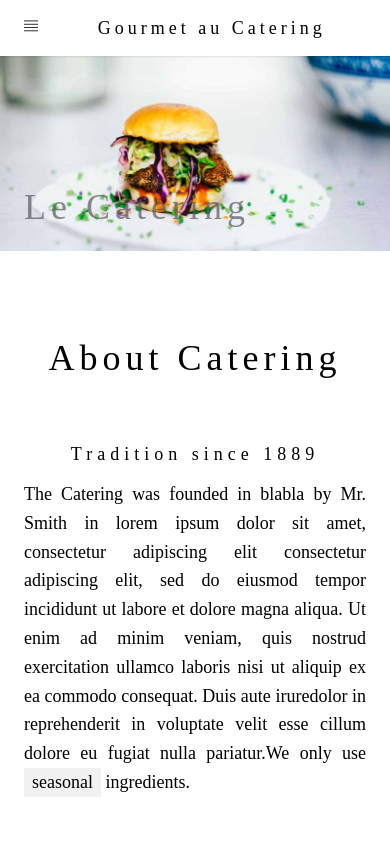
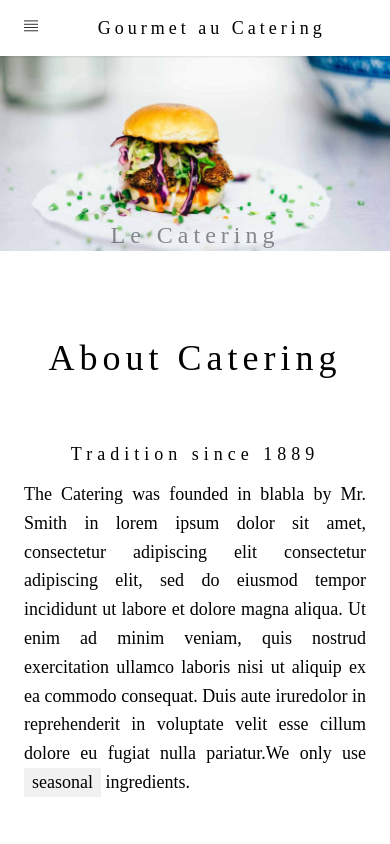
Before and after one commit to tannv3201/food_menu, a plain HTML site: page index.html in a window 390 px wide. Shown: the top 844 px of the page. Drawn offline with Linux system fonts and the light colour scheme.

Commit message:
Update responsive.css

```diff
--- a/assets/css/responsive.css
+++ b/assets/css/responsive.css
@@ -146,6 +146,20 @@
     .contact__desc-title  {
         text-align: center;
     }
+
+    .banner__text {
+        font-size: 2.4em;
+        font-weight: 400;
+        color: #585a5d;
+        position: absolute;
+        bottom: 4px;
+        left: 50%;
+        transform: translateX(-50%);
+        padding: 9px 9px;
+        opacity: 0.7;
+        letter-spacing: 5px;
+        line-height: unset;
+    }
 }
 
 @media (min-width:1024px) {
```
